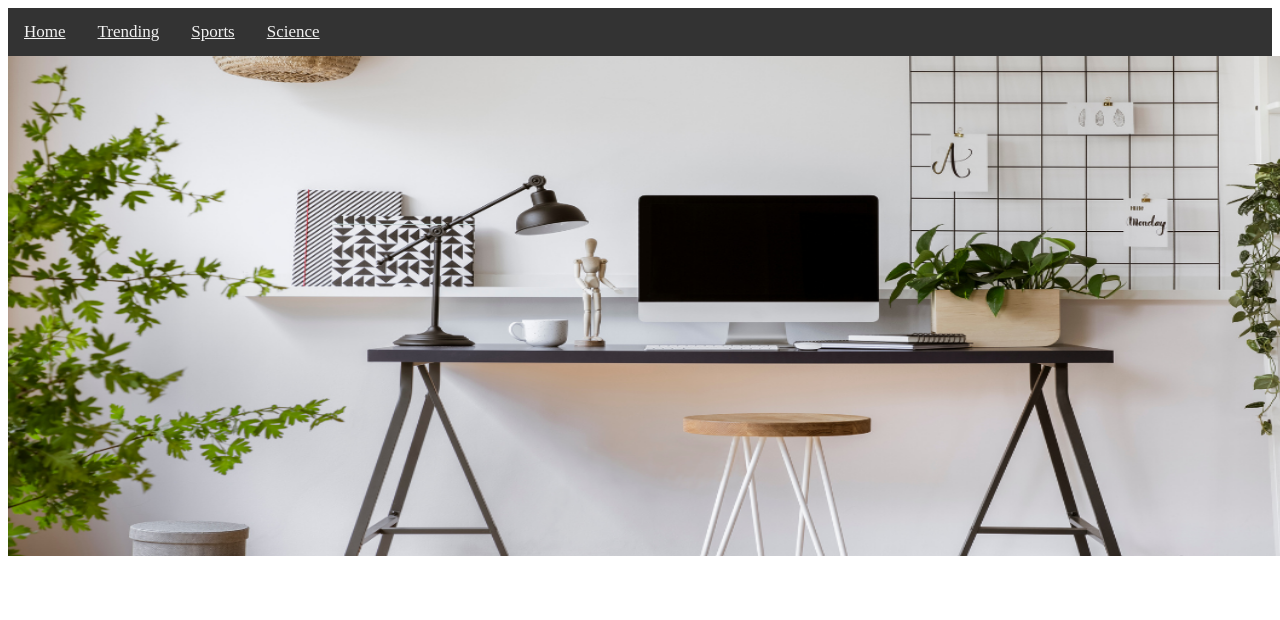
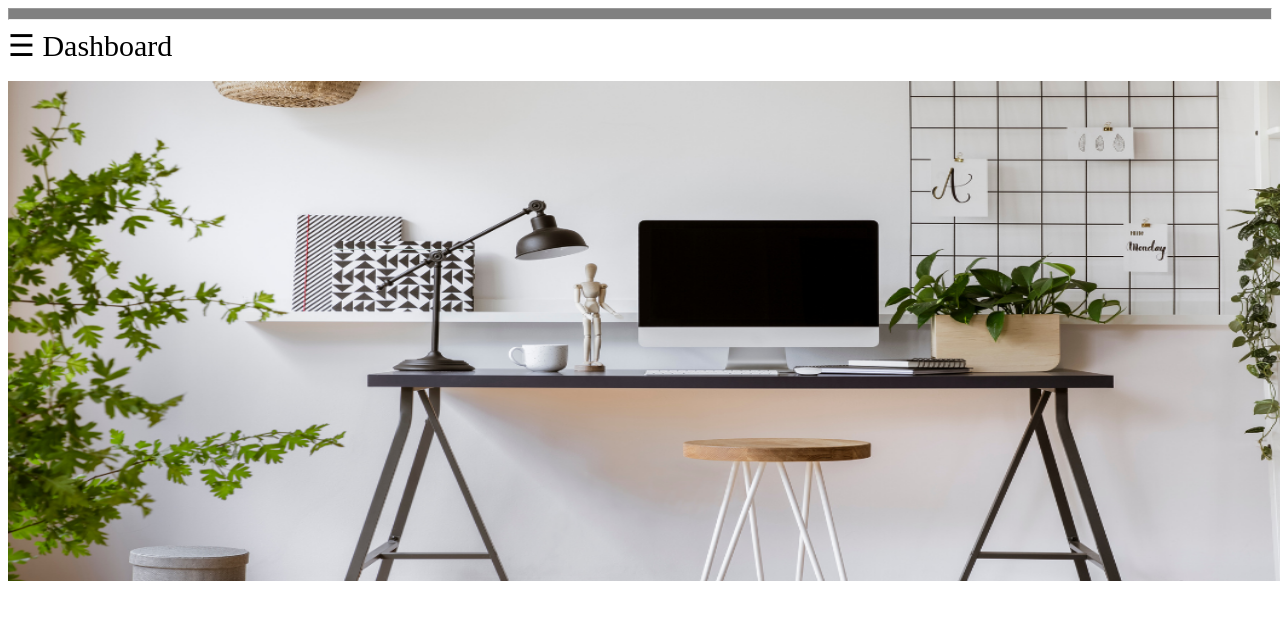
Before and after one commit to Nav-Jeevan/blog_post, a Django app: template templates/Dashboard.html in a window 1280 px wide; the page is wider, and only the part inside the window is pictured. Shown: the top 620 px of that part. Run offline with Django 3.2, Linux system fonts and the light colour scheme; the template is opened without the code that fills it, so the values that code supplies are empty.

Commit message:
Modifying code

```diff
--- a/templates/Dashboard.html
+++ b/templates/Dashboard.html
@@ -6,32 +6,52 @@
         <meta http-equiv="X-UA-Compatible" content="IE=edge">
         <title> DashBoard </title>
         <style>
-            .topnav {
-            overflow: hidden;
-            background-color: #333;
-            text-align: center;
-        }
-                .topnav a {
-            float: left;
-            color: #f2f2f2;
-            text-align: center;
-            padding: 14px 16px;
-            font-size: 17px;
-        }
 
-        .topnav a:hover {
-            background-color: #ddd;
-            color: Red;
-        }
-        #home{
-            color:Blue;
-        }
 
-        #header_img {
-            width: 1500px;
-            height: 500px;
-        }
+            #header_img {
+                width: 1500px;
+                height: 500px;
+            }
 
+
+            .sidenav {
+                height: 100%;
+                width: 0;
+                position: fixed;
+                z-index: 1;
+                top: 0;
+                left: 0;
+                background-color: #111;
+                overflow-x: hidden;
+                transition: 0.5s;
+                padding-top: 60px;
+            }
+
+            .sidenav a {
+                padding: 8px 8px 8px 32px;
+                text-decoration: none;
+                font-size: 25px;
+                color: #818181;
+                display: block;
+                transition: 0.3s;
+            }
+
+            .sidenav a:hover {
+                color: #f1f1f1;
+            }
+
+            .sidenav .closebtn {
+                position: absolute;
+                top: 0;
+                right: 25px;
+                font-size: 36px;
+                margin-left: 50px;
+            }
+
+            @media screen and (max-height: 450px) {
+            .sidenav {padding-top: 15px;}
+            .sidenav a {font-size: 18px;}
+            }
 
         </style>
 
@@ -39,23 +59,35 @@
 
     </head>
     <body>
+    <hr style="height:10px;border-width:2;color:gray;background-color:gray">
         <header>
         <div class="topnav" >
-            <a class="a" href="#home" alt="Home">Home<span></span>
-
-            <a class="a" href="#Trending" alt="Trending">Trending<span></span>
-
-            <a class="a" href="#Sports" alt="Sports">Sports<span></span>
-
-            <a class="a" href="#Science" alt="Science">Science<span></span>
+             <span style="font-size:30px;cursor:pointer" onclick="openNav()">&#9776; Dashboard</span>
          </div>
         </header>
-        <div >
+        </div><br>
+        <div>
             <center>
                 <img id="header_img" src="Image\h1.png" alt="Header image"/>
             </center>
+        </div><br>
+
+        <div id="mySidenav" class="sidenav">
+            <a href="javascript:void(0)" class="closebtn" onclick="closeNav()">&times;</a>
+            <a href="#">Home</a>
+            <a href="#">Trending</a>
+            <a href="#">Science</a>
+            <a href="#">Sports</a>
         </div>
+        <script>
+            function openNav() {
+            document.getElementById("mySidenav").style.width = "250px";
+            }
 
+            function closeNav() {
+            document.getElementById("mySidenav").style.width = "0";
+            }
+         </script>
 
 
 
```
